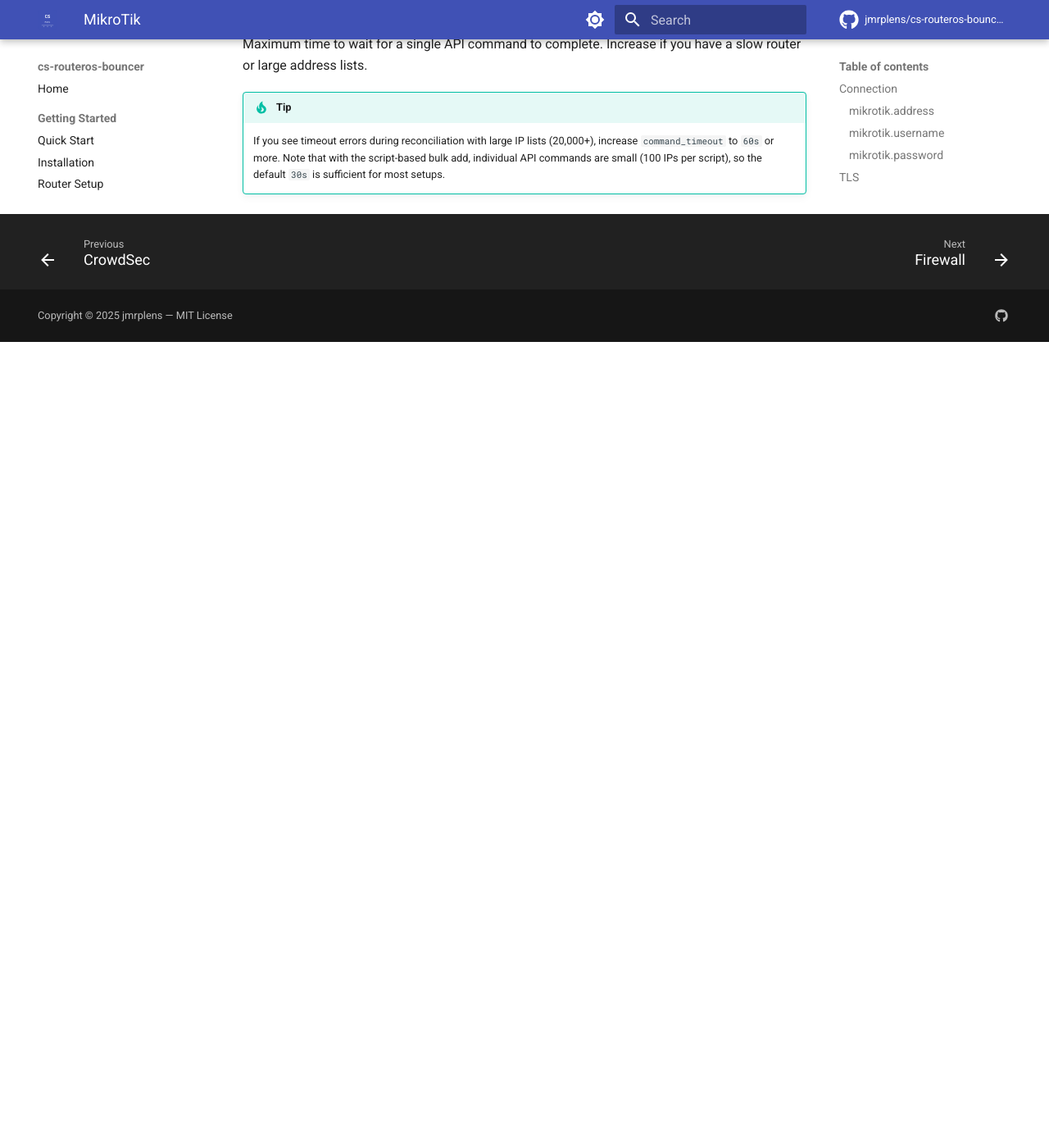
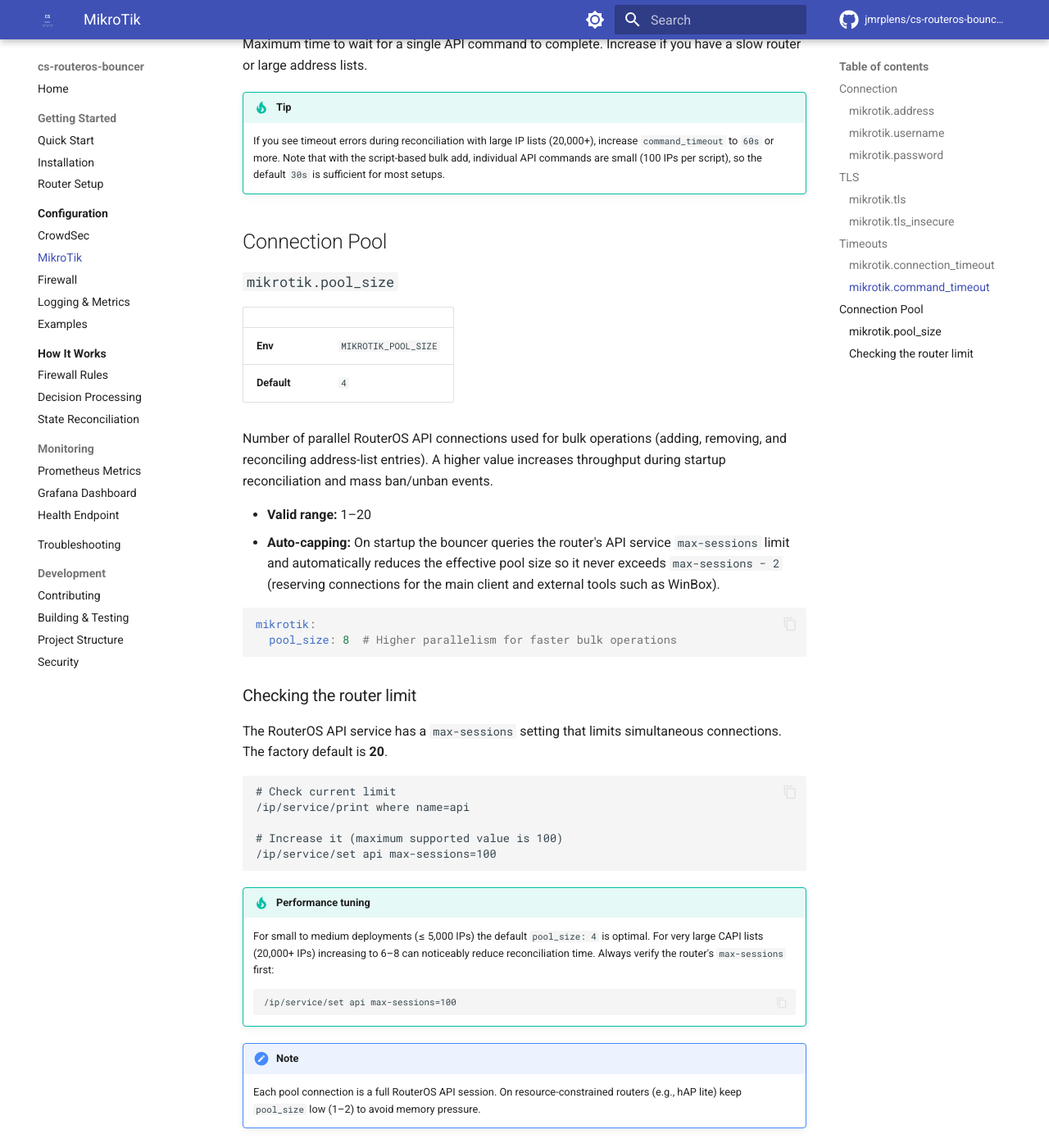
Before and after one commit to jmrplens/cs-routeros-bouncer, an MkDocs documentation site: the page built from docs/configuration/mikrotik.md, in a window 1280 px wide and 1400 px high, scrolled down 2786 px. Shown: the whole window at 82% size. Built offline with MkDocs 1.6.1 and Material for MkDocs 9.7.7, drawn with Linux system fonts in a browser that asks for light colours; comment, search, counter and statistics services are not loaded; before the commit the page ends 3203 px from its top, so only the background shows below that.

Commit message:
docs: document pool_size parameter and router max-sessions tuning
Add pool_size to the configuration reference tables in README.md and
docs/configuration/index.md. Add a detailed Connection Pool section to
docs/configuration/mikrotik.md covering:

- Default value, valid range, and environment variable
- Auto-capping behaviour against the router's max-sessions limit
- RouterOS commands to check and increase max-sessions (default 20,
  maximum 100)
- Performance tuning guidance for small vs large deployments
- Resource considerations for constrained routers

````diff
--- a/docs/configuration/index.md
+++ b/docs/configuration/index.md
@@ -58,6 +58,7 @@ All options at a glance, grouped by section. See the dedicated pages for detaile
 | `mikrotik.tls_insecure` | `MIKROTIK_TLS_INSECURE` | `false` | Skip TLS verify |
 | `mikrotik.connection_timeout` | `MIKROTIK_CONN_TIMEOUT` | `10s` | Connect timeout |
 | `mikrotik.command_timeout` | `MIKROTIK_CMD_TIMEOUT` | `30s` | Command timeout |
+| `mikrotik.pool_size` | `MIKROTIK_POOL_SIZE` | `4` | Parallel API connections (1–20) |
 
 ### [Firewall](firewall.md)
 
--- a/docs/configuration/mikrotik.md
+++ b/docs/configuration/mikrotik.md
@@ -99,3 +99,44 @@ Maximum time to wait for a single API command to complete. Increase if you have
 
 !!! tip
     If you see timeout errors during reconciliation with large IP lists (20,000+), increase `command_timeout` to `60s` or more. Note that with the script-based bulk add, individual API commands are small (100 IPs per script), so the default `30s` is sufficient for most setups.
+
+## Connection Pool
+
+### `mikrotik.pool_size`
+
+| | |
+|---|---|
+| **Env** | `MIKROTIK_POOL_SIZE` |
+| **Default** | `4` |
+
+Number of parallel RouterOS API connections used for bulk operations (adding, removing, and reconciling address-list entries). A higher value increases throughput during startup reconciliation and mass ban/unban events.
+
+- **Valid range:** 1–20
+- **Auto-capping:** On startup the bouncer queries the router's API service `max-sessions` limit and automatically reduces the effective pool size so it never exceeds `max-sessions − 2` (reserving connections for the main client and external tools such as WinBox).
+
+```yaml
+mikrotik:
+  pool_size: 8  # Higher parallelism for faster bulk operations
+```
+
+### Checking the router limit
+
+The RouterOS API service has a `max-sessions` setting that limits simultaneous connections. The factory default is **20**.
+
+```routeros
+# Check current limit
+/ip/service/print where name=api
+
+# Increase it (maximum supported value is 100)
+/ip/service/set api max-sessions=100
+```
+
+!!! tip "Performance tuning"
+    For small to medium deployments (≤ 5,000 IPs) the default `pool_size: 4` is optimal. For very large CAPI lists (20,000+ IPs) increasing to 6–8 can noticeably reduce reconciliation time. Always verify the router's `max-sessions` first:
+
+    ```routeros
+    /ip/service/set api max-sessions=100
+    ```
+
+!!! note
+    Each pool connection is a full RouterOS API session. On resource-constrained routers (e.g., hAP lite) keep `pool_size` low (1–2) to avoid memory pressure.
````
Also changed, not shown: README.md (+11 -0 lines).
